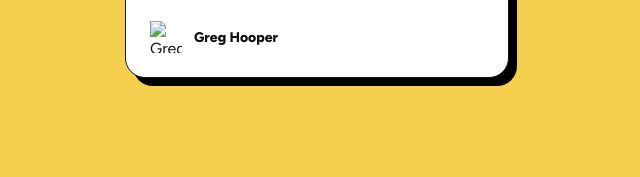
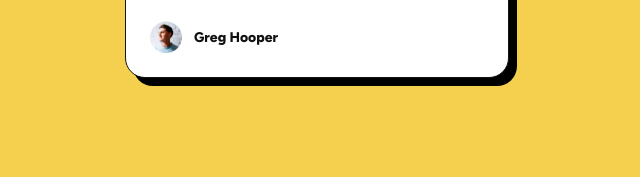
Before and after one commit to Sunkanmyt/blog-preview-card, a plain HTML site: page index.html in a window 1280 px wide. Shown: the part 584-761 px from the top of the page, 323-963 px from the left. Drawn offline with Linux system fonts and the light colour scheme; the site is published under a folder, as on GitHub Pages, so addresses that start at the root find nothing.

Commit message:
Slight Changes to index and README

```diff
--- a/index.html
+++ b/index.html
@@ -33,7 +33,7 @@
           </p>
         </div>
         <div class="author">
-          <img src="/images/image-avatar.webp" alt="Greg Hooper" />
+          <img src="./images/image-avatar.webp" alt="Greg Hooper" />
           <p>Greg Hooper</p>
         </div>
       </div>
```
Also changed, not shown: 1 other file.
